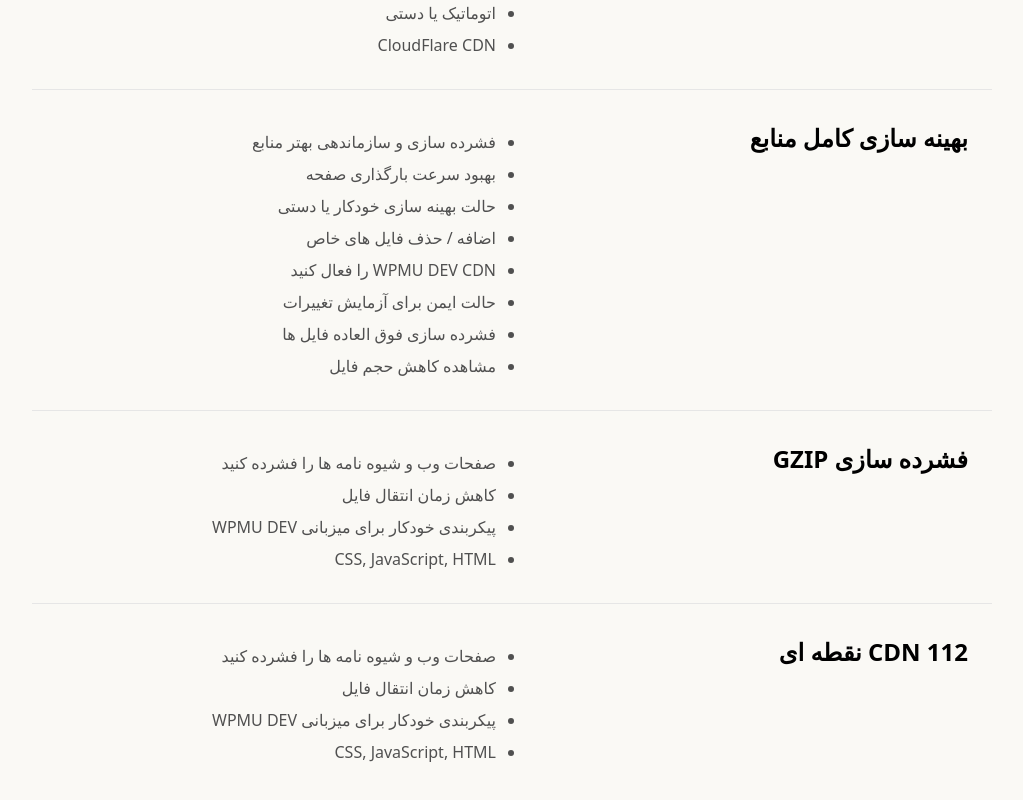
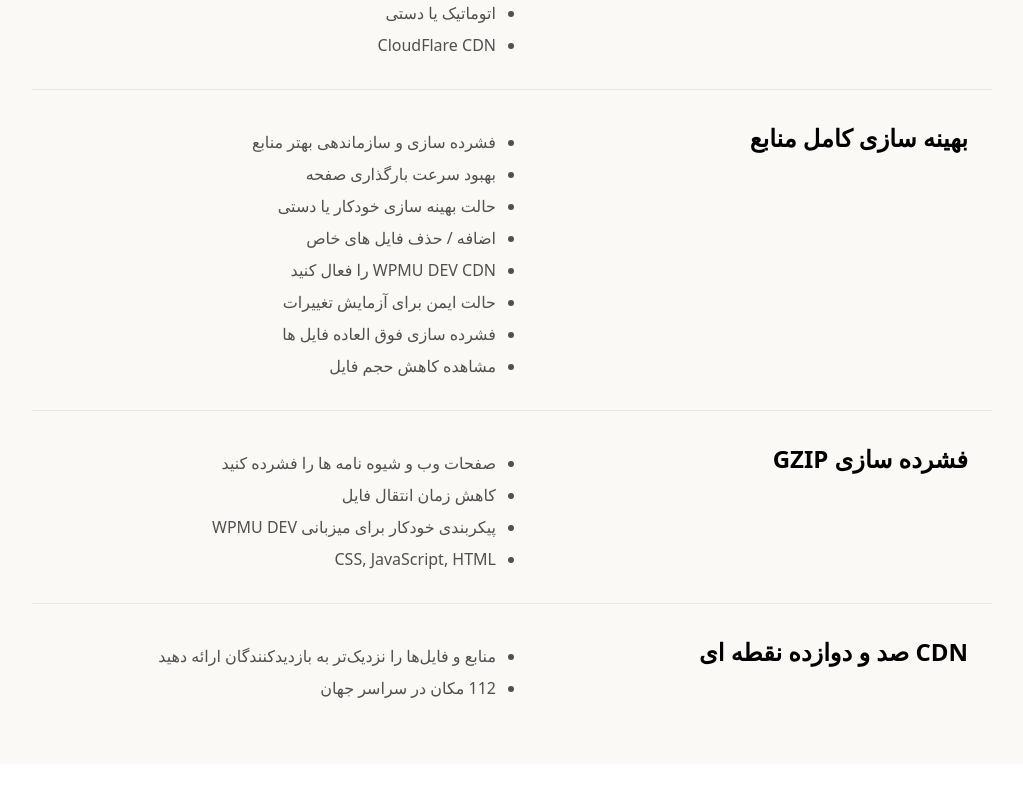
Before and after one commit to mahyarErshad/hummingbird, a React (Create React App) app: page / in a window 1280 px wide. Shown: the part 2923-3723 px from the top of the page, without its empty margins (128-1151 px from the left). After the commit the page ends 3687 px from the top, so only its background shows below. Built offline with nearby package versions, Linux system fonts and the light colour scheme; a web font is replaced by a local one.

Commit message:
Added another FeaturesCard

```diff
--- a/src/Components/Body/Features.jsx
+++ b/src/Components/Body/Features.jsx
@@ -11,7 +11,7 @@ function Features() {
       <FeaturesCard title="مجموعه ذخیره کامل" list={["ذخیره داده های موقت در دستگاه بازدید کننده", "با یک کلیک فعال کنید", "ذخیره صفحه", "حافظه پنهان مرورگر", "ذخیره سازی گراواتار", "ذخیره سازی RSS", "اتوماتیک یا دستی", "CloudFlare CDN"]} />
       <FeaturesCard title="بهینه سازی کامل منابع" list={["فشرده سازی و سازماندهی بهتر منابع", "بهبود سرعت بارگذاری صفحه", "حالت بهینه سازی خودکار یا دستی", "اضافه / حذف فایل های خاص", "WPMU DEV CDN را فعال کنید", "حالت ایمن برای آزمایش تغییرات", "فشرده سازی فوق العاده فایل ها", "مشاهده کاهش حجم فایل"]} />
       <FeaturesCard title="فشرده سازی GZIP" list={["صفحات وب و شیوه نامه ها را فشرده کنید", "کاهش زمان انتقال فایل", "پیکربندی خودکار برای میزبانی WPMU DEV", "CSS, JavaScript, HTML"]} />
-      <FeaturesCard title="112 CDN نقطه ای" list={["صفحات وب و شیوه نامه ها را فشرده کنید", "کاهش زمان انتقال فایل", "پیکربندی خودکار برای میزبانی WPMU DEV", "CSS, JavaScript, HTML"]} />
+      <FeaturesCard title="CDN صد و دوازده نقطه ای" list={["منابع و فایل‌ها را نزدیک‌تر به بازدیدکنندگان ارائه دهید", "112 مکان در سراسر جهان"]} />
     </section>
   );
 }
```
